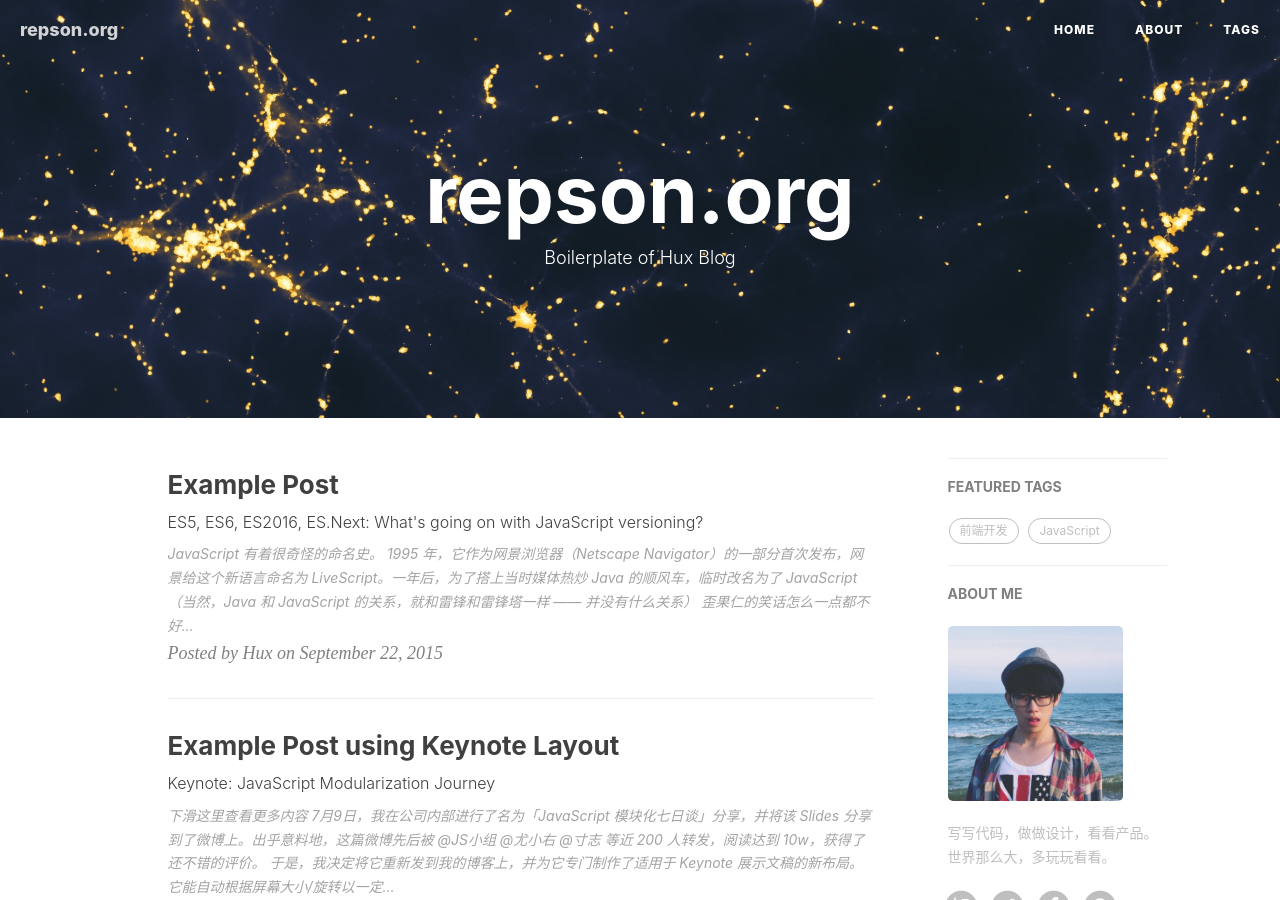
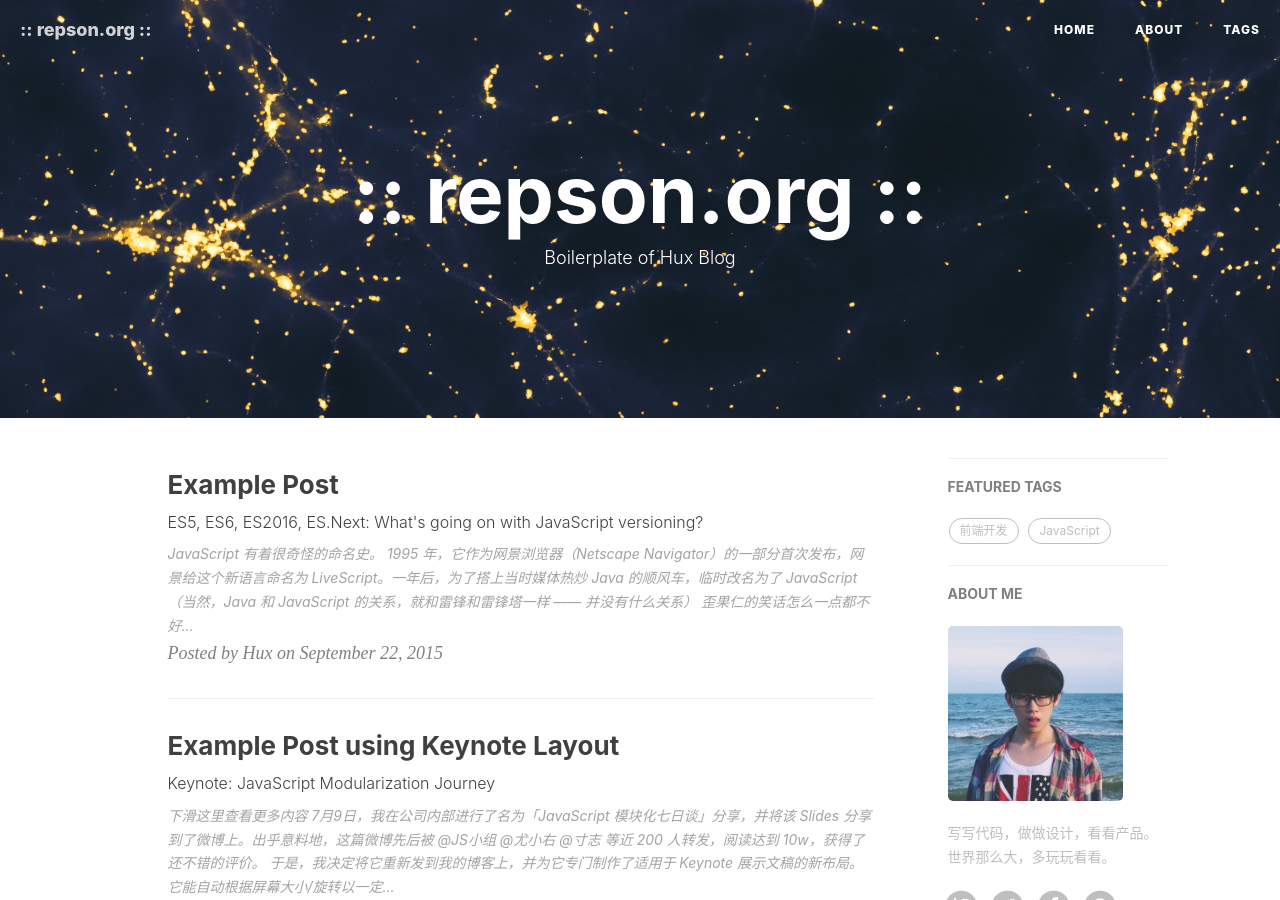
Before and after one commit to repson/repson.github.io, a Jekyll site: the page built from index.html, in a window 1280 px wide and 900 px high. Built offline with Jekyll 4.4.1, drawn with Linux system fonts in a browser that asks for light colours; nearby versions of some CDN libraries; the list of posts is cut into pages by our own code; comment, search, counter and statistics services are not loaded; some of the changed text lies outside the part shown.

Commit message:
Minor changes

```diff
--- a/_config.yml
+++ b/_config.yml
@@ -1,5 +1,5 @@
 # Site settings
-title: repson.org
+title: ":: repson.org ::"
 SEOTitle: repson.org
 header-img: img/home-bg.jpg
 email: isaac@repson.org
```
